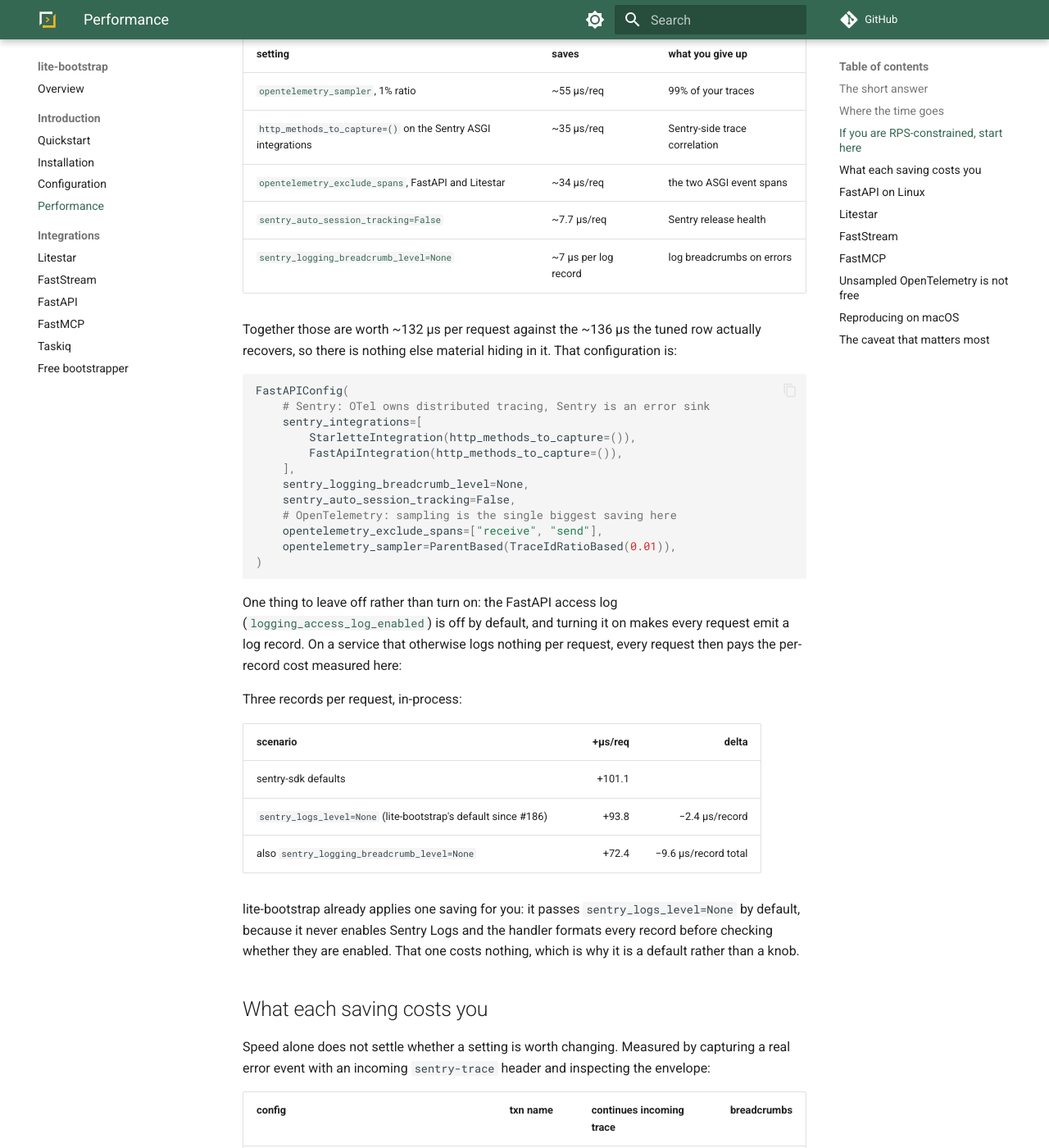
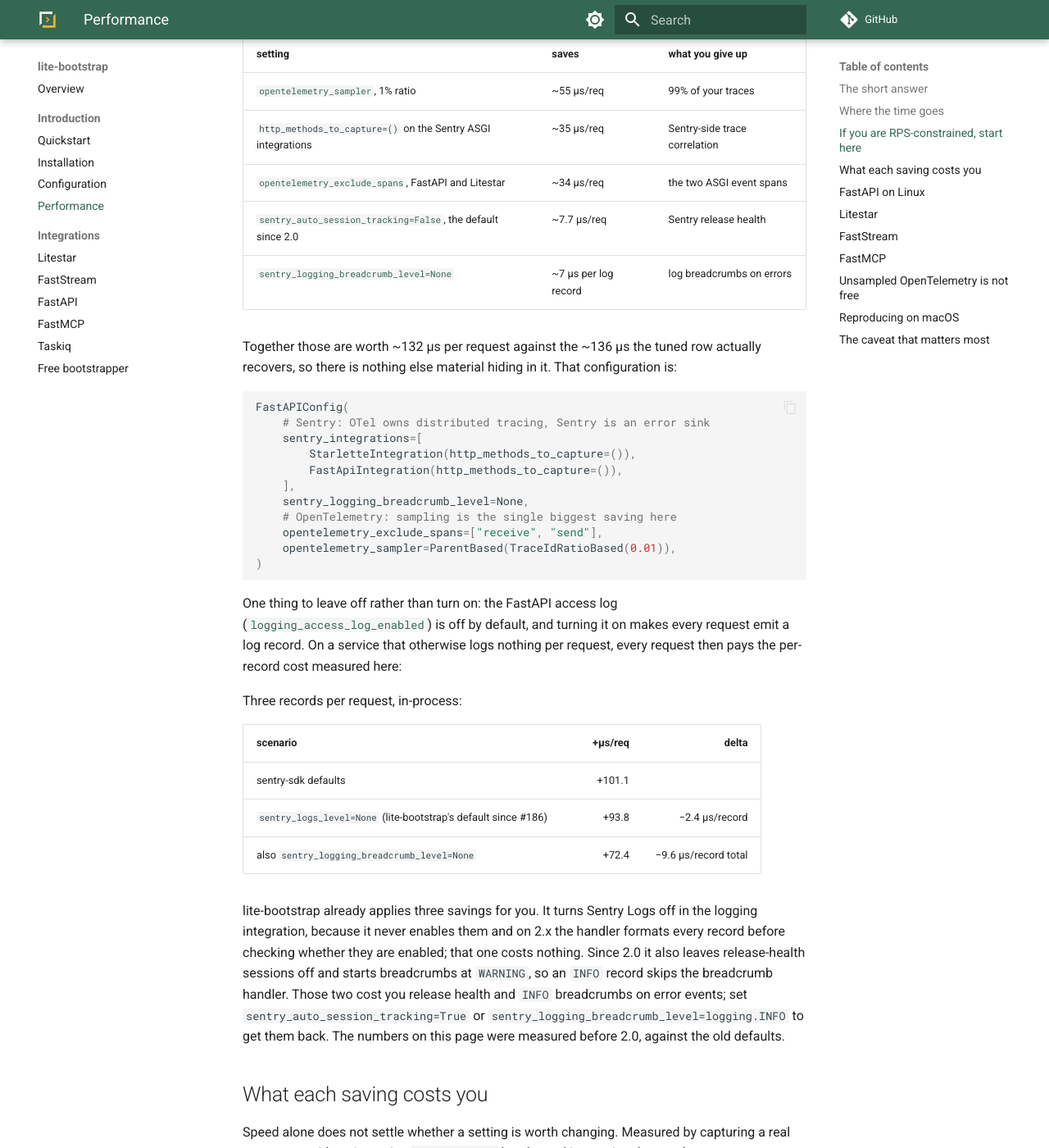
Before and after one commit to modern-python/lite-bootstrap, an MkDocs documentation site: the page built from docs/introduction/performance.md, in a window 1280 px wide and 1400 px high, scrolled down 2546 px. Shown: the whole window at 82% size. Built offline with MkDocs 1.6.1 and Material for MkDocs 9.7.7, drawn with Linux system fonts in a browser that asks for light colours; comment, search, counter and statistics services are not loaded.

Commit message:
feat(sentry)!: leave release-health sessions off and start log breadcrumbs at WARNING (#360)

````diff
--- a/benchmarks/README.md
+++ b/benchmarks/README.md
@@ -263,13 +263,14 @@
         FastApiIntegration(http_methods_to_capture=()),
     ],
     sentry_logging_breadcrumb_level=None,
-    sentry_auto_session_tracking=False,
     # OpenTelemetry: sampling is the single biggest saving here
     opentelemetry_exclude_spans=["receive", "send"],
     opentelemetry_sampler=ParentBased(TraceIdRatioBased(0.01)),
 )
 ```
 <!-- --8<-- [end:tuned] -->
+
+The tuned runs also set `sentry_auto_session_tracking=False`, which is the default since 2.0.
 
 Trade-offs, in order of what you give up: log breadcrumbs on Sentry errors, Sentry release health,
 Sentry-side trace correlation, 99% of OTel traces, ASGI event spans.
--- a/docs/introduction/configuration.md
+++ b/docs/introduction/configuration.md
@@ -15,9 +15,9 @@
 - `sentry_max_breadcrumbs` - the total amount of breadcrumbs
 - `sentry_max_value_length` - the max event payload length
 - `sentry_attach_stacktrace` - if True, stack traces are automatically attached to all messages logged
-- `sentry_auto_session_tracking` - whether every request opens and closes a Sentry release-health `Session` (default: `True`), measured at ~7.7 µs per request. Set it to `False` if you do not use Sentry release health.
+- `sentry_auto_session_tracking` - whether every request opens and closes a Sentry release-health `Session` (default: `False`), measured at ~7.7 µs per request. Set it to `True` if you use Sentry release health: crash-free session and user rates need it.
 - `sentry_integrations` - list of integrations to enable
-- `sentry_logging_breadcrumb_level` - the minimum standard-library log level recorded as a breadcrumb (default: `logging.INFO`). See below for how it reaches `LoggingIntegration`.
+- `sentry_logging_breadcrumb_level` - the minimum standard-library log level recorded as a breadcrumb (default: `logging.WARNING`). See below for how it reaches `LoggingIntegration`.
 - `sentry_tags` - key/value string pairs that are both indexed and searchable
 - `sentry_additional_params` - additional params, which will be passed to `sentry_sdk.init`, overriding any of the above that map to the same keyword
 - `sentry_default_integrations` - whether to use sentry's default integrations (default: `True`)
@@ -44,9 +44,12 @@
 On 2.x, turning `sentry_logs_level` off is free. lite-bootstrap never sets `enable_logs`, so Sentry
 Logs is off, but `SentryLogsHandler.emit` formats the record *before* it checks whether logs are
 enabled ([getsentry/sentry-python#7402](https://github.com/getsentry/sentry-python/issues/7402)) - it
-formats every `INFO`+ record and discards the result. Dropping breadcrumbs as well, with
-`sentry_logging_breadcrumb_level=None`, saves more but costs you log breadcrumbs on error events, so
-it stays on by default. Both are measured on the [performance page](performance.md#where-the-time-goes).
+formats every `INFO`+ record and discards the result.
+
+Breadcrumbs start at `WARNING`, so an `INFO` record skips the breadcrumb handler. Recording it would
+cost about 6 µs per record. Set `sentry_logging_breadcrumb_level=logging.INFO` to get `INFO` records
+back as breadcrumbs on error events, or `None` to drop log breadcrumbs altogether. Both are measured
+on the [performance page](performance.md#where-the-time-goes).
 
 Two ways to opt out of the appended integration: supply your own `LoggingIntegration` in
 `sentry_integrations`, which lite-bootstrap leaves untouched, or set
--- a/docs/introduction/performance.md
+++ b/docs/introduction/performance.md
@@ -50,7 +50,7 @@
 | [`opentelemetry_sampler`](configuration.md#opentelemetry), 1% ratio | ~55 µs/req | 99% of your traces |
 | `http_methods_to_capture=()` on the Sentry ASGI integrations | ~35 µs/req | Sentry-side trace correlation |
 | [`opentelemetry_exclude_spans`](configuration.md#opentelemetry), FastAPI and Litestar | ~34 µs/req | the two ASGI event spans |
-| [`sentry_auto_session_tracking=False`](configuration.md#sentry) | ~7.7 µs/req | Sentry release health |
+| [`sentry_auto_session_tracking=False`](configuration.md#sentry), the default since 2.0 | ~7.7 µs/req | Sentry release health |
 | [`sentry_logging_breadcrumb_level=None`](configuration.md#sentry-logging-integration) | ~7 µs per log record | log breadcrumbs on errors |
 
 Together those are worth ~132 µs per request against the ~136 µs the tuned row actually recovers,
@@ -65,9 +65,13 @@
 
 --8<-- "benchmarks/README.md:logging"
 
-lite-bootstrap already applies one saving for you: it passes `sentry_logs_level=None` by default,
-because it never enables Sentry Logs and the handler formats every record before checking whether
-they are enabled. That one costs nothing, which is why it is a default rather than a knob.
+lite-bootstrap already applies three savings for you. It turns Sentry Logs off in the logging
+integration, because it never enables them and on 2.x the handler formats every record before
+checking whether they are enabled; that one costs nothing. Since 2.0 it also leaves release-health
+sessions off and starts breadcrumbs at `WARNING`, so an `INFO` record skips the breadcrumb handler.
+Those two cost you release health and `INFO` breadcrumbs on error events; set
+`sentry_auto_session_tracking=True` or `sentry_logging_breadcrumb_level=logging.INFO` to get them
+back. The numbers on this page were measured before 2.0, against the old defaults.
 
 ## What each saving costs you
 
````
Also changed, not shown: 3 other files.
